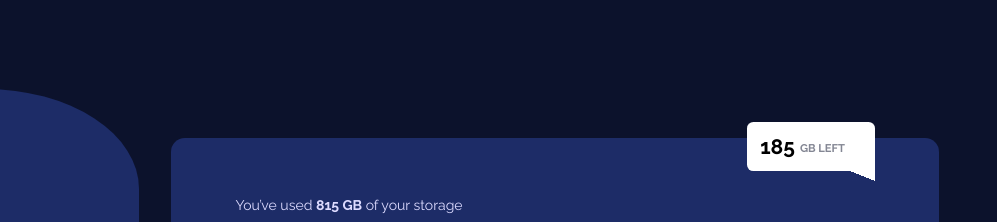
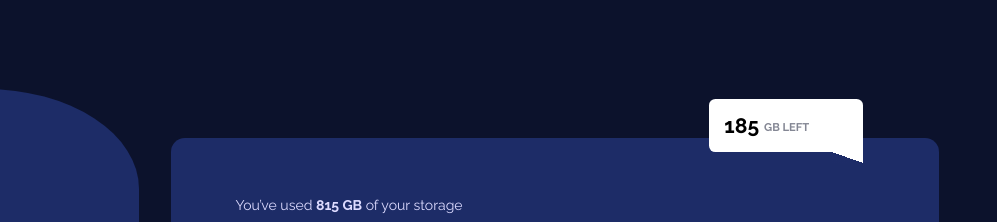
Before and after one commit to bilguun1130/fylo-data-storage-component-master, a plain HTML site: page index.html in a window 1280 px wide. Shown: the top 222 px of the page, 283-1280 px from the left. Drawn offline with Linux system fonts and the light colour scheme.

Commit message:
how much left container positioning fixed

```diff
--- a/style.css
+++ b/style.css
@@ -105,9 +105,9 @@ article {
     padding: 2%;
     border-radius: 0.4rem;
     border-bottom-right-radius: 0px;
-    position: relative;
-    top: -170%;
-    left: 80%;
+    position: absolute;
+    top: -20%;
+    left: 70%;
 }
 h1 span {
     color: var(--grayish-blue);
```
